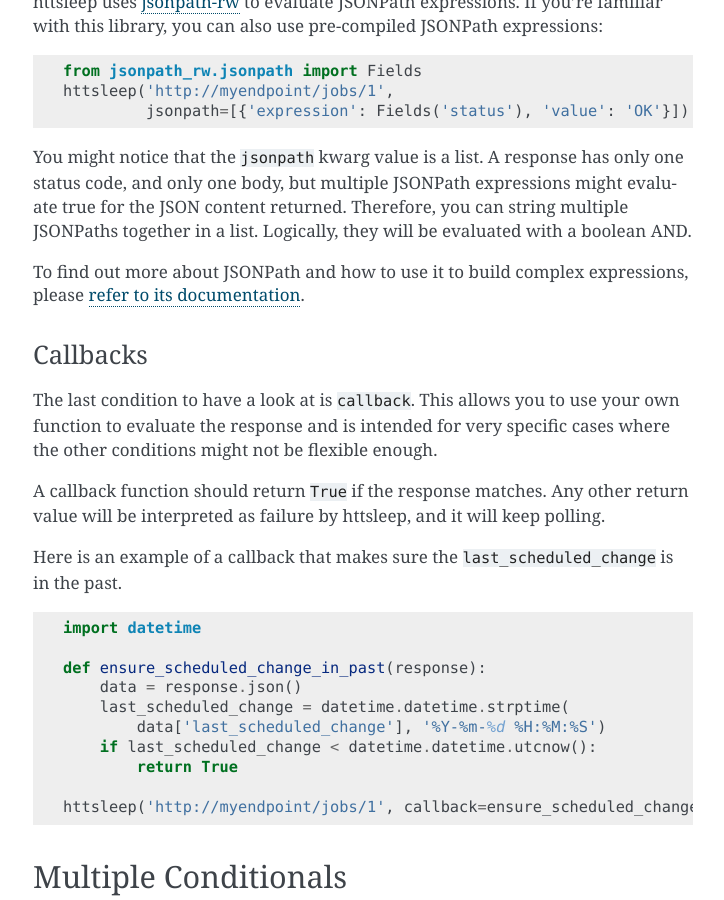
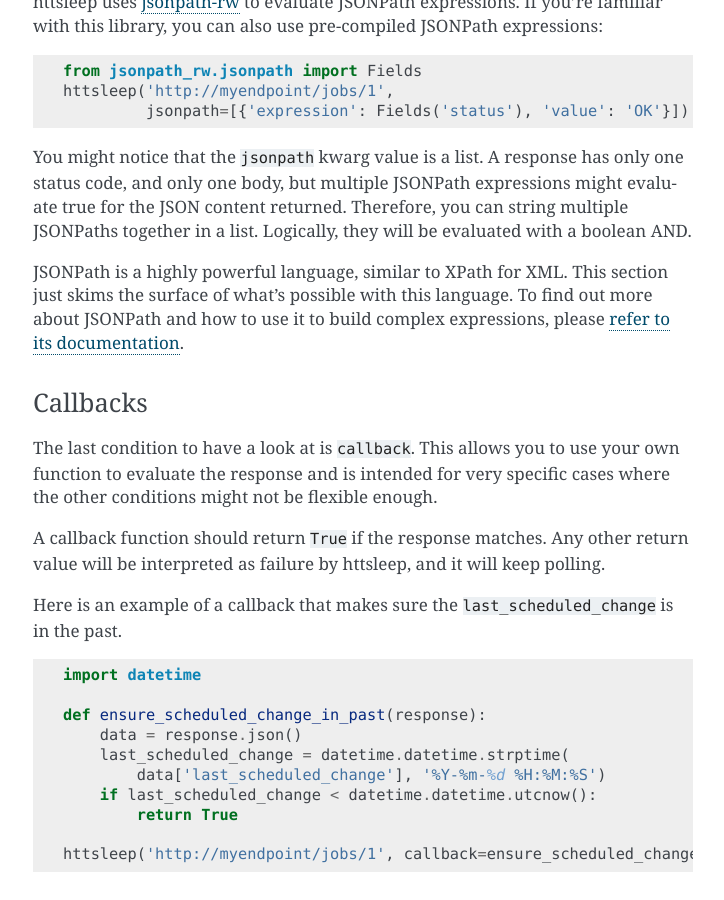
Before and after one commit to kopf/httsleep, a Sphinx documentation site: the page built from docs/tutorial.rst, in a window 1280 px wide and 900 px high, scrolled down 2070 px. Shown: the whole window, without its empty margins (387-1111 px from the left). Built offline with Sphinx 7.4.7, drawn with Linux system fonts in a browser that asks for light colours.

Commit message:
Add note about JSONPath's power

```diff
--- a/docs/tutorial.rst
+++ b/docs/tutorial.rst
@@ -121,6 +121,8 @@ only one status code, and only one body, but multiple JSONPath expressions might
 evaluate true for the JSON content returned. Therefore, you can string multiple JSONPaths
 together in a list. Logically, they will be evaluated with a boolean AND.
 
+JSONPath is a highly powerful language, similar to XPath for XML. This section
+just skims the surface of what's possible with this language.
 To find out more about JSONPath and how to use it to build complex expressions,
 please `refer to its documentation`_.
 
```
